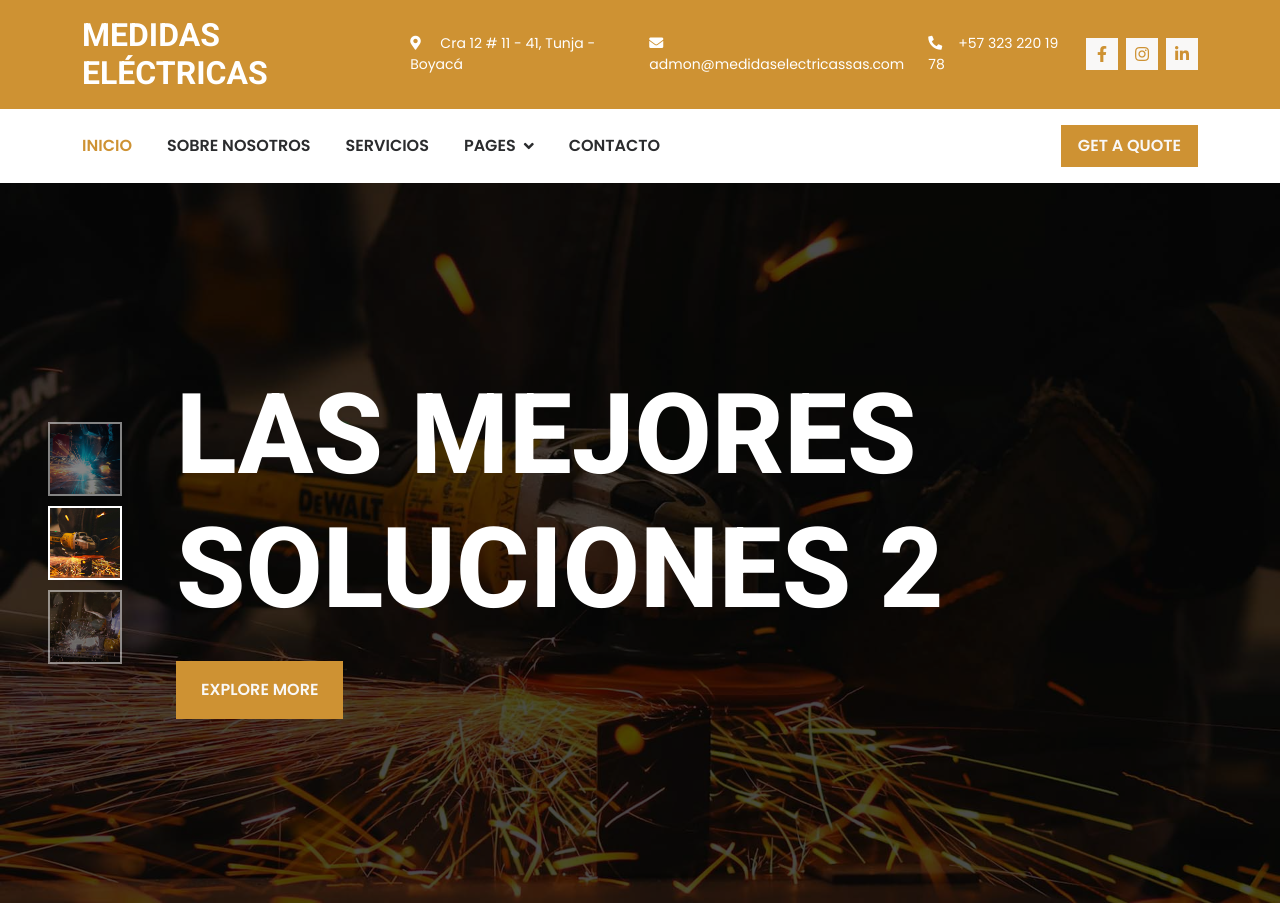
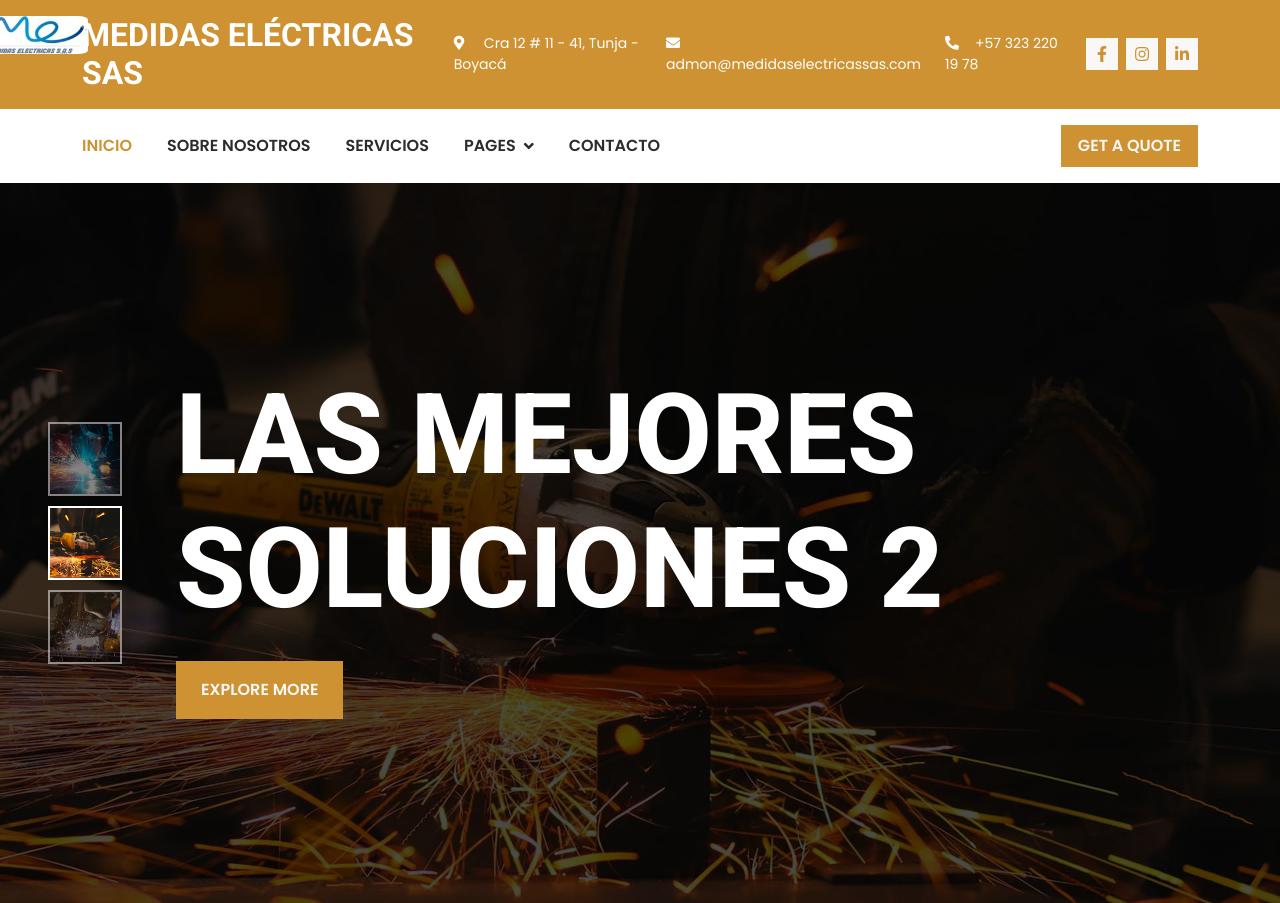
Before and after one commit to Medilec/pag-web, a plain HTML site: page index.html in a window 1280 px wide. Shown: the top 903 px of the page. Drawn offline with nearby package versions, Linux system fonts and the light colour scheme.

Commit message:
prueba_1111

```diff
--- a/css/style.css
+++ b/css/style.css
@@ -1,4 +1,11 @@
 /********** Template CSS **********/
+.logo-header {
+    height: 38px;
+    width: auto;
+    position: fixed;
+    border-radius: 10%;
+    left: -0.5cm; /* mueve 0.5 cm a la izquierda */
+}
 
 .back-to-top {
     position: fixed;
--- a/index.html
+++ b/index.html
@@ -11,7 +11,9 @@
     <meta content="" name="description">
 
     <!-- Favicon -->
-    <link href="img/favicon.ico" rel="icon">
+     <link rel="icon" type="image/png" href="img/logo_icono.ico">
+
+    <!--<link href="img/favicon.ico" rel="icon">-->
 
     <!-- Google Web Fonts -->
     <link rel="preconnect" href="https://fonts.googleapis.com">
@@ -48,7 +50,8 @@
         <div class="container py-3">
             <div class="d-flex align-items-center">
                 <a href="index.html">
-                    <h2 class="text-white fw-bold m-0">MEDIDAS ELÉCTRICAS</h2>
+                     <img src="img/logo_medidas.jpeg" alt="Logo" class="logo-header me-2">
+                    <h2 class="text-white fw-bold m-0">MEDIDAS ELÉCTRICAS SAS</h2>
                 </a>
                 <div class="ms-auto d-flex align-items-center">
                     <small class="ms-4"><i class="fa fa-map-marker-alt me-3"></i> Cra 12 # 11 - 41, Tunja - Boyacá</small>
```
Also changed, not shown: about.html (+4 -2 lines), img/logo_icono.ico (added), img/logo_medidas.jpeg (added).
